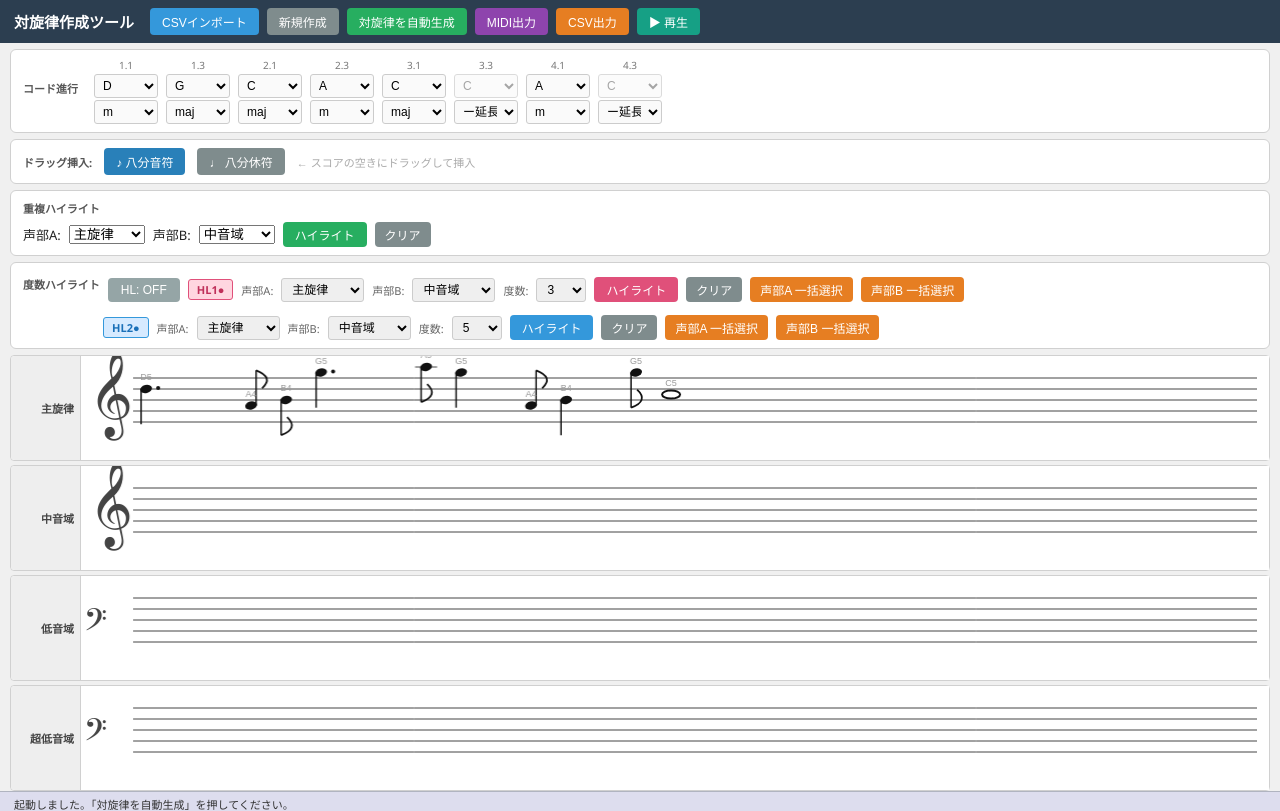
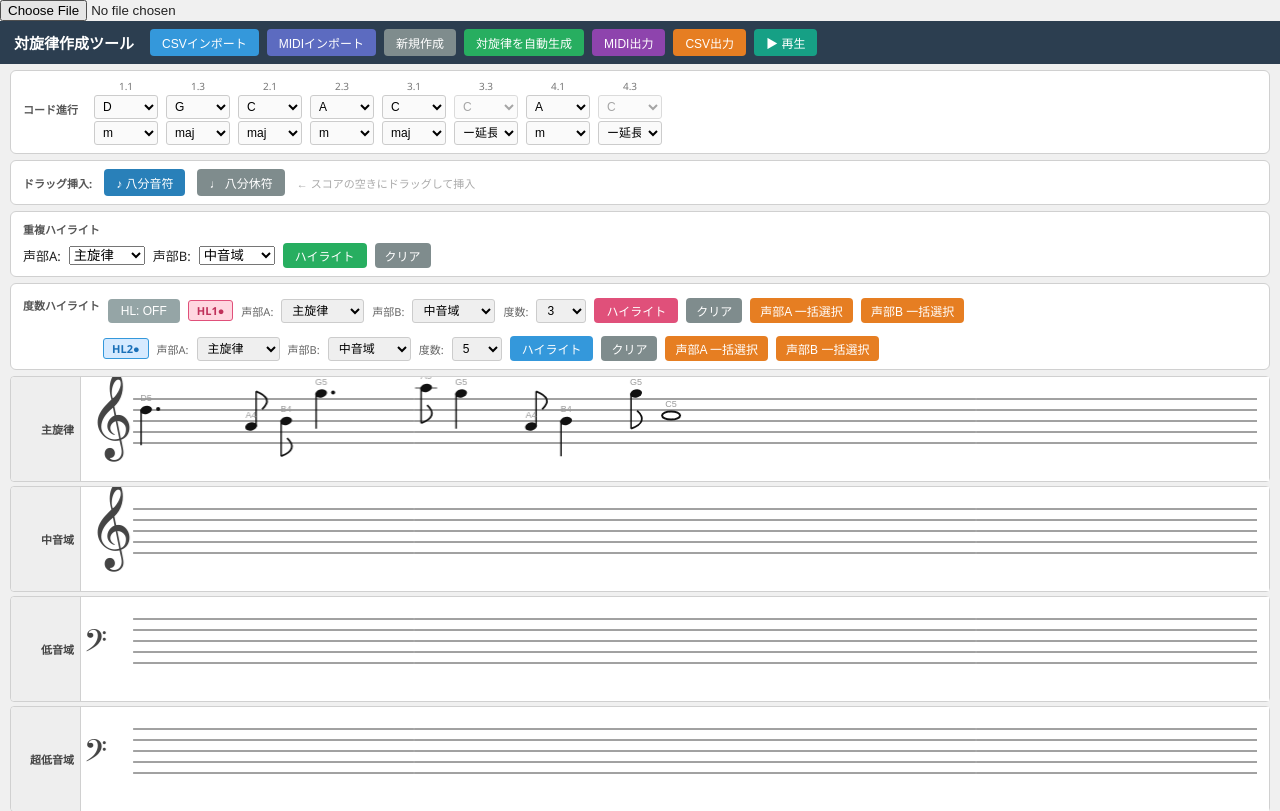
Before and after one commit to tokkun-max/music-counterpoint, a Flask app: page / in a window 1280 px wide. Shown: the top 811 px of the page. Run offline with Flask 3, Linux system fonts and the light colour scheme; some libraries are stand-ins or nearby versions.

Commit message:
MIDIインポート機能を追加
- app.py: /api/import_midi エンドポイントと _parse_midi() を追加
  music21 で MIDI を解析し4声部64ステップ列に変換
  トラック順 melody/mid/bass_high/bass_low、16分音符=1step
- index.html: MIDIインポートボタン(btn-indigo)と hidden file input を追加
- style.css: .btn-indigo クラスを追加
- app.js: importMidi() 関数とボタンのイベントリスナーを追加

Co-Authored-By: Claude Sonnet 4.6 <noreply@anthropic.com>

```diff
--- a/app.py
+++ b/app.py
@@ -144,6 +144,69 @@ def _parse_csv(filepath: str) -> dict | None:
     }
 
 
+@app.route("/api/import_midi", methods=["POST"])
+def api_import_midi():
+    if "file" not in request.files:
+        return jsonify({"error": "ファイルがありません"}), 400
+    file = request.files["file"]
+    fd, path = tempfile.mkstemp(suffix=".mid")
+    os.close(fd)
+    try:
+        file.save(path)
+        result = _parse_midi(path)
+        if result is None:
+            return jsonify({"error": "MIDIファイルの解析に失敗しました"}), 400
+        return jsonify(result)
+    except Exception as e:
+        traceback.print_exc()
+        return jsonify({"error": str(e)}), 500
+    finally:
+        try:
+            os.unlink(path)
+        except Exception:
+            pass
+
+
+def _parse_midi(filepath: str) -> dict | None:
+    """
+    music21 で MIDI を解析し 4 声部 64 ステップ列辞書を返す。
+    トラック順: melody / mid / bass_high / bass_low
+    1 ステップ = 16 分音符 (offset × 4)
+    """
+    try:
+        from music21 import converter
+        from music21 import chord as m21chord
+        score = converter.parse(filepath)
+        parts = list(score.parts)
+    except Exception:
+        return None
+
+    STEPS = 64
+    SPB = 4  # steps per beat (16分音符 = 1 step)
+    voice_keys = ["melody", "mid", "bass_high", "bass_low"]
+    result: dict[str, list[str]] = {}
+
+    for i, vk in enumerate(voice_keys):
+        steps = ["blank"] * STEPS
+        if i < len(parts):
+            for el in parts[i].flatten().notes:
+                step = int(round(float(el.offset) * SPB))
+                if not (0 <= step < STEPS):
+                    continue
+                if isinstance(el, m21chord.Chord):
+                    # 和音は最高音を使用
+                    pitch = max(el.pitches, key=lambda p: p.midi)
+                    name = pitch.nameWithOctave
+                else:
+                    name = el.nameWithOctave
+                # music21 のフラット記号 "E-4" → "Eb4" に正規化
+                name = name.replace("-", "b")
+                steps[step] = name
+        result[vk] = steps
+
+    return result
+
+
 if __name__ == "__main__":
     print("http://localhost:5000 を開いてください")
     port = int(os.environ.get("PORT", 5000))
--- a/static/css/style.css
+++ b/static/css/style.css
@@ -38,6 +38,7 @@ body {
 
 .btn-blue   { background: #3498db; }
 .btn-pink   { background: #e0507a; }
+.btn-indigo { background: #5c6bc0; }
 .btn-green  { background: #27ae60; }
 .btn-purple { background: #8e44ad; }
 .btn-orange { background: #e67e22; }
--- a/static/js/app.js
+++ b/static/js/app.js
@@ -743,6 +743,22 @@ async function importCsv(file) {
   finally { showLoading(false); }
 }
 
+async function importMidi(file) {
+  const fd = new FormData();
+  fd.append("file", file);
+  showLoading(true);
+  try {
+    const res  = await fetch("/api/import_midi", { method: "POST", body: fd });
+    const data = await res.json();
+    if (data.error) throw new Error(data.error);
+
+    for (const v of VOICES) state.voices[v] = stepsToEvents(data[v] || []);
+    refreshAll();
+    setStatus("MIDIインポート完了。コード進行を確認・設定してください。");
+  } catch(e) { alert("MIDIインポートエラー: " + e.message); }
+  finally { showLoading(false); }
+}
+
 // ═══════════════════════════════════════════════════════
 //  ユーティリティ
 // ═══════════════════════════════════════════════════════
@@ -1001,6 +1017,12 @@ window.addEventListener("DOMContentLoaded", async () => {
   document.getElementById("csv-file-input").addEventListener("change", e => {
     if (e.target.files[0]) { importCsv(e.target.files[0]); e.target.value = ""; }
   });
+
+  document.getElementById("btn-import-midi").addEventListener("click", () =>
+    document.getElementById("midi-file-input").click());
+  document.getElementById("midi-file-input").addEventListener("change", e => {
+    if (e.target.files[0]) { importMidi(e.target.files[0]); e.target.value = ""; }
+  });
   document.getElementById("btn-new").addEventListener("click", () => {
     for (const v of VOICES) state.voices[v] = [];
     state.selEv = null; state.selSteps = new Set();
--- a/templates/index.html
+++ b/templates/index.html
@@ -11,13 +11,15 @@
 <!-- ローディング -->
 <div id="loading">読み込み中…</div>
 
-<!-- CSV ファイル入力（非表示） -->
-<input type="file" id="csv-file-input" accept=".csv">
+<!-- ファイル入力（非表示） -->
+<input type="file" id="csv-file-input"  accept=".csv">
+<input type="file" id="midi-file-input" accept=".mid,.midi">
 
 <!-- ─── トップバー ─── -->
 <div id="topbar">
   <h1>対旋律作成ツール</h1>
-  <button id="btn-import"   class="btn btn-blue"  >CSVインポート</button>
+  <button id="btn-import"       class="btn btn-blue"  >CSVインポート</button>
+  <button id="btn-import-midi"  class="btn btn-indigo">MIDIインポート</button>
   <button id="btn-new"      class="btn btn-gray"  >新規作成</button>
   <button id="btn-generate" class="btn btn-green" >対旋律を自動生成</button>
   <button id="btn-midi"     class="btn btn-purple">MIDI出力</button>
```
